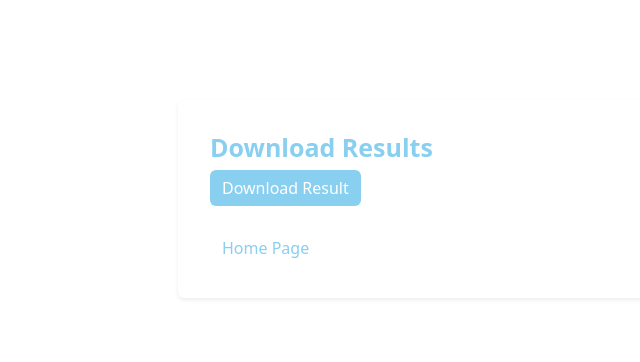
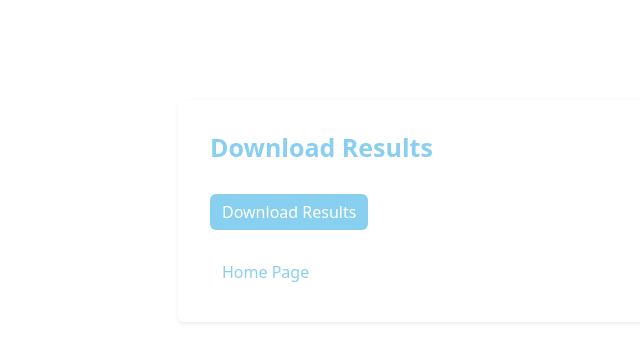
Before and after one commit to annu-thapa55/AI-Based-Calanus-Detection-and-Measurement, a Flask app: template project/templates/downloadResult.html in a window 1280 px wide. Shown: the part 106-468 px from the top of the page, without its empty margins (92-732 px from the left). Run offline with Flask 2, Linux system fonts and the light colour scheme; the template is opened without the code that fills it, so the values that code supplies are empty.

Commit message:
Update GUI

```diff
--- a/project/templates/downloadResult.html
+++ b/project/templates/downloadResult.html
@@ -63,8 +63,8 @@
         <div class="container">
             <div class="card shadow-sm p-3 mb-5 bg-white rounded">
             <div class="card-body">
-            <h5 class="card-title">Download Results</h5>
-        <a class= "btn btn-primary" href="{{url_for('downloadResult')}}">Download Result</a>
+            <h5 class="card-title">Download Results</h5><br/>
+        <a class= "btn btn-primary" href="{{url_for('downloadResult')}}">Download Results</a>
         <br/>
         <br/>
         <form action="{{url_for('homepage')}}" method="POST">
--- a/project/templates/index.html
+++ b/project/templates/index.html
@@ -71,7 +71,7 @@
         <div class="container" id="content">
             <div class="card shadow-sm p-3 mb-5 bg-white rounded">
             <div class="card-body">
-            <h5 class="card-title">Calanus Detection and Size Estimation</h5>
+            <h5 class="card-title">Calanus Detection and Length Estimation</h5>
             <svg xmlns="http://www.w3.org/2000/svg" width="16" height="16" fill= "#89CFF0" class="bi bi-info-circle-fill" viewBox="0 0 16 16">
                 <path d="M8 15A7 7 0 1 1 8 1a7 7 0 0 1 0 14zm0 1A8 8 0 1 0 8 0a8 8 0 0 0 0 16z"/>
                 <path d="m8.93 6.588-2.29.287-.082.38.45.083c.294.07.352.176.288.469l-.738 3.468c-.194.897.105 1.319.808 1.319.545 0 1.178-.252 1.465-.598l.088-.416c-.2.176-.492.246-.686.246-.275 0-.375-.193-.304-.533L8.93 6.588zM9 4.5a1 1 0 1 1-2 0 1 1 0 0 1 2 0z"/>
```
